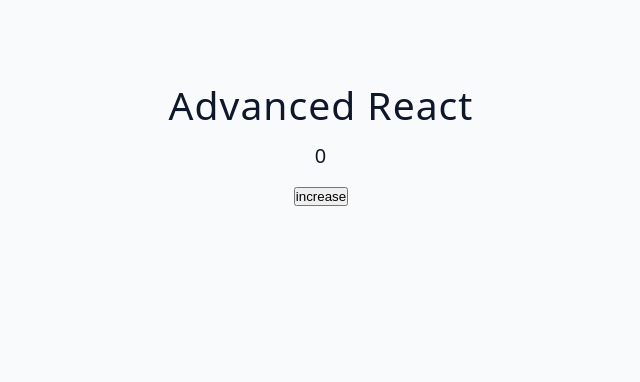
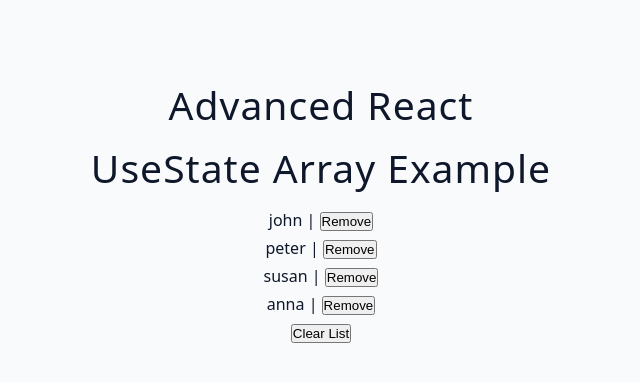
Before and after one commit to thenatural86/react-review, a React (Vite) app: page / in a window 1280 px wide. Shown: the top 382 px of the page, without its empty margins (319-959 px from the left). Built offline with nearby package versions, Linux system fonts and the light colour scheme.

Commit message:
buttons to remove and clear

```diff
--- a/src/App.jsx
+++ b/src/App.jsx
@@ -1,4 +1,4 @@
-import Starter from './tutorial/01-useState/starter/01-error-example'
+import Starter from './tutorial/01-useState/starter/03-useState-array'
 
 function App() {
   return (
--- a/src/tutorial/01-useState/starter/03-useState-array.jsx
+++ b/src/tutorial/01-useState/starter/03-useState-array.jsx
@@ -1,5 +1,32 @@
+import { useState } from 'react'
+import { data } from '../../../data'
+
 const UseStateArray = () => {
-  return <h2>useState array example</h2>;
-};
+  const [people, setPeople] = useState(data)
 
-export default UseStateArray;
+  const removePerson = (id) => {
+    const newArray = people.filter((person) => person.id !== id)
+    setPeople(newArray)
+  }
+
+  const clearList = () => {
+    setPeople([])
+  }
+
+  return (
+    <div>
+      <h2>useState array example</h2>
+      {people.map((person) => {
+        const { id, name } = person
+        return (
+          <div key={id}>
+            {name} | <button onClick={() => removePerson(id)}>Remove</button>
+          </div>
+        )
+      })}
+      <button onClick={() => clearList()}>Clear List</button>
+    </div>
+  )
+}
+
+export default UseStateArray
```
